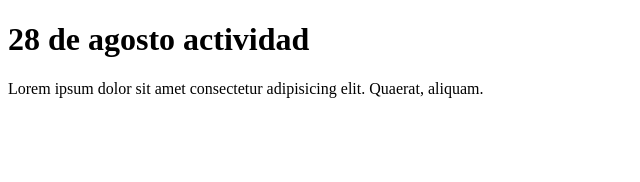
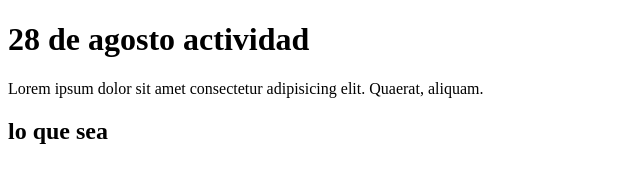
Before and after one commit to juancandia/Practica522808, a plain HTML site: page index.html in a window 1280 px wide. Shown: the whole page, without its empty margins (0-640 px from the left). Drawn offline with Linux system fonts and the light colour scheme.

Commit message:
terceraactualizacion

```diff
--- a/index.html
+++ b/index.html
@@ -8,5 +8,6 @@
 <body>
     <h1>28 de agosto actividad</h1>
     <p>Lorem ipsum dolor sit amet consectetur adipisicing elit. Quaerat, aliquam.</p>
+    <h2>lo que sea</h2>
 </body>
 </html>
```
